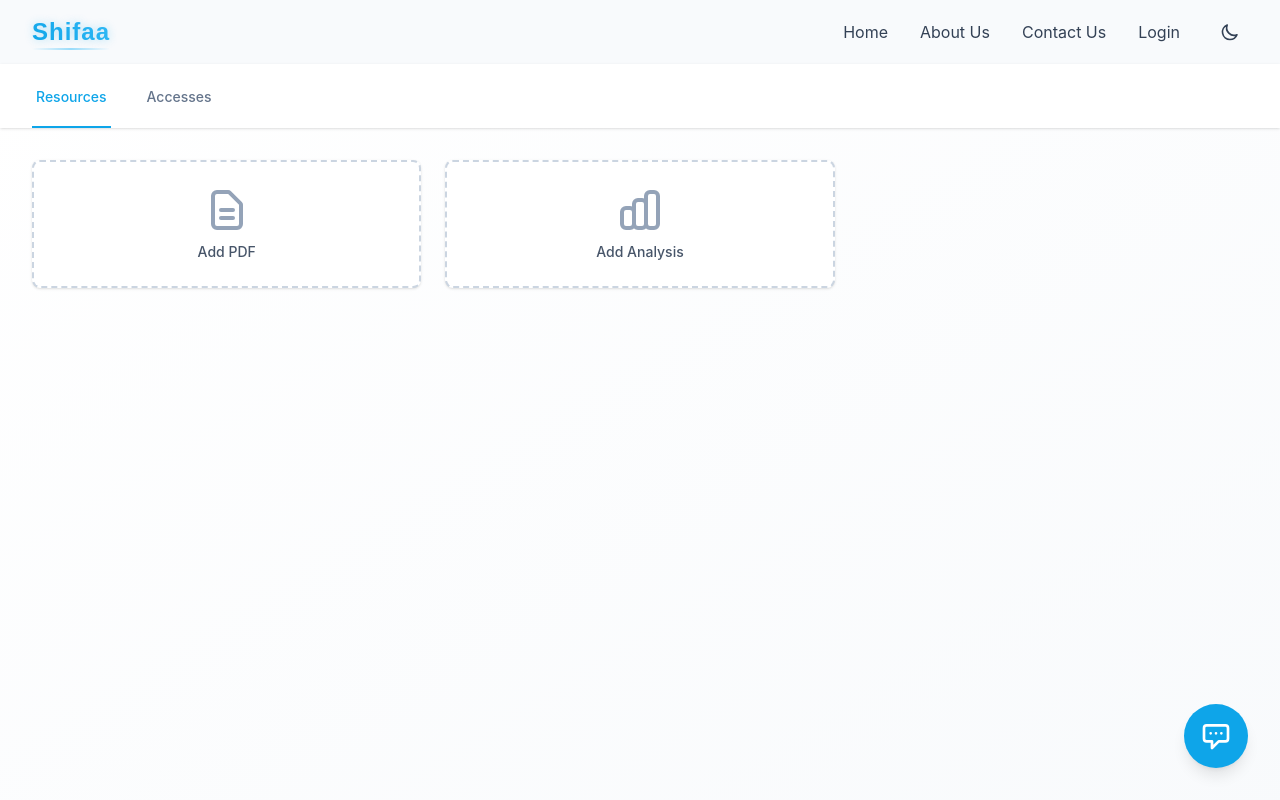
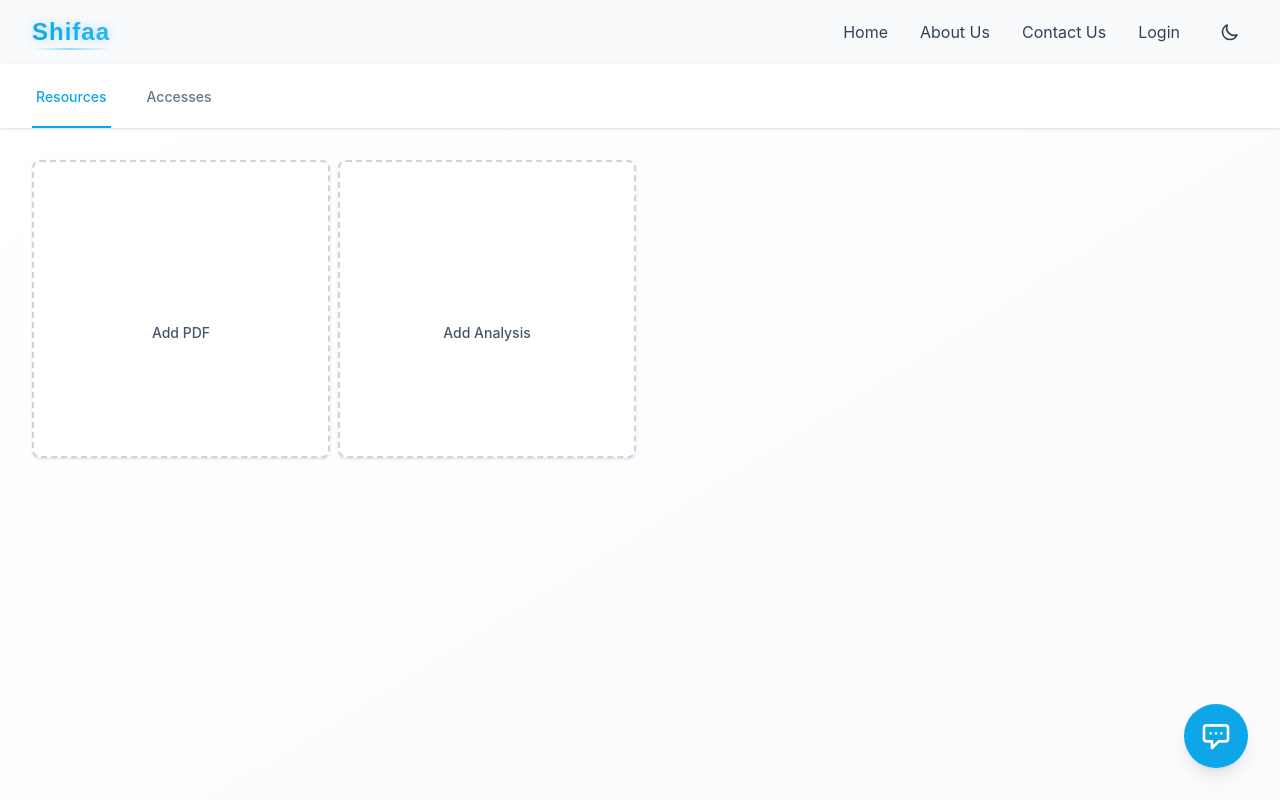
Before and after one commit to AbdessadekHM/shiffa-web, an Angular app: page /dashboard in a window 1280 px wide. Shown: the top 800 px of the page. Built offline with nearby package versions, Linux system fonts and the light colour scheme.

Commit message:
Refactor Dashboard UI

```diff
--- /dev/null
+++ b/src/app/components/add-card/add-card.component.html
@@ -0,0 +1,24 @@
+<button
+  class="group relative flex flex-col items-center justify-center p-4 bg-white rounded-lg shadow-sm hover:shadow-md transition-all duration-200 border-2 border-dashed border-neutral-300 hover:border-brand-500 hover:-translate-y-1 w-full aspect-square"
+  (click)="onCardClick()"
+>
+  <input
+    *ngIf="acceptFileType"
+    #fileInput
+    type="file"
+    [accept]="acceptFileType"
+    class="hidden"
+    (change)="onFileSelected($event)"
+  />
+  <svg
+    class="w-10 h-10 text-neutral-400 group-hover:text-brand-500 transition-colors duration-200"
+    fill="none"
+    stroke="currentColor"
+    viewBox="0 0 24 24"
+    [innerHTML]="iconPath"
+  >
+  </svg>
+  <span class="mt-2 text-sm font-medium text-neutral-600 group-hover:text-brand-500 transition-colors duration-200">
+    {{ title }}
+  </span>
+</button>
--- /dev/null
+++ b/src/app/components/add-card/add-card.component.ts
@@ -0,0 +1,36 @@
+import { Component, EventEmitter, Input, Output } from '@angular/core';
+import { CommonModule } from '@angular/common';
+
+@Component({
+  selector: 'app-add-card',
+  templateUrl: './add-card.component.html',
+
+  standalone: true,
+  imports: [CommonModule]
+})
+export class AddCardComponent {
+  @Input() title: string = '';
+  @Input() iconPath: string = '';
+  @Input() acceptFileType?: string;
+  @Output() action = new EventEmitter<File | void>();
+
+  onFileSelected(event: Event) {
+    if (!this.acceptFileType) return;
+
+    const input = event.target as HTMLInputElement;
+    if (input.files && input.files.length > 0) {
+      const file = input.files[0];
+      if (file.type === this.acceptFileType) {
+        this.action.emit(file);
+      } else {
+        alert(`Please select a ${this.acceptFileType.split('/')[1].toUpperCase()} file`);
+      }
+    }
+  }
+
+  onCardClick() {
+    if (!this.acceptFileType) {
+      this.action.emit();
+    }
+  }
+}
--- a/src/app/pages/dashboard/dashboard.component.html
+++ b/src/app/pages/dashboard/dashboard.component.html
@@ -33,50 +33,18 @@
   <div class="max-w-7xl mx-auto px-4 sm:px-6 lg:px-8 py-8">
     <!-- Resources Tab Content -->
     <div *ngIf="activeTab === 'resources'" class="space-y-6">
-      <div class="grid grid-cols-1 md:grid-cols-2 lg:grid-cols-3 gap-6">
-        <!-- Add PDF Button -->
-        <button
-          class="group relative flex flex-col items-center justify-center p-6 bg-white rounded-lg shadow-sm hover:shadow-md transition-all duration-200 border-2 border-dashed border-neutral-300 hover:border-brand-500 hover:-translate-y-1"
-        >
-          <svg
-            class="w-12 h-12 text-neutral-400 group-hover:text-brand-500 transition-colors duration-200"
-            fill="none"
-            stroke="currentColor"
-            viewBox="0 0 24 24"
-          >
-            <path
-              stroke-linecap="round"
-              stroke-linejoin="round"
-              stroke-width="2"
-              d="M9 12h6m-6 4h6m2 5H7a2 2 0 01-2-2V5a2 2 0 012-2h5.586a1 1 0 01.707.293l5.414 5.414a1 1 0 01.293.707V19a2 2 0 01-2 2z"
-            />
-          </svg>
-          <span class="mt-2 text-sm font-medium text-neutral-600 group-hover:text-brand-500 transition-colors duration-200">
-            Add PDF
-          </span>
-        </button>
-
-        <!-- Add Analysis Button -->
-        <button
-          class="group relative flex flex-col items-center justify-center p-6 bg-white rounded-lg shadow-sm hover:shadow-md transition-all duration-200 border-2 border-dashed border-neutral-300 hover:border-brand-500 hover:-translate-y-1"
-        >
-          <svg
-            class="w-12 h-12 text-neutral-400 group-hover:text-brand-500 transition-colors duration-200"
-            fill="none"
-            stroke="currentColor"
-            viewBox="0 0 24 24"
-          >
-            <path
-              stroke-linecap="round"
-              stroke-linejoin="round"
-              stroke-width="2"
-              d="M9 19v-6a2 2 0 00-2-2H5a2 2 0 00-2 2v6a2 2 0 002 2h2a2 2 0 002-2zm0 0V9a2 2 0 012-2h2a2 2 0 012 2v10m-6 0a2 2 0 002 2h2a2 2 0 002-2m0 0V5a2 2 0 012-2h2a2 2 0 012 2v14a2 2 0 01-2 2h-2a2 2 0 01-2-2z"
-            />
-          </svg>
-          <span class="mt-2 text-sm font-medium text-neutral-600 group-hover:text-brand-500 transition-colors duration-200">
-            Add Analysis
-          </span>
-        </button>
+      <div class="grid grid-cols-2 md:grid-cols-3 lg:grid-cols-4 gap-2">
+        <app-add-card
+          title="Add PDF"
+          [acceptFileType]="'application/pdf'"
+          [iconPath]="'M12 4v16m8-8H4'"
+          (action)="onPdfSelected($event)"
+        ></app-add-card>
+        <app-add-card
+          title="Add Analysis"
+          [iconPath]="'M12 4v16m8-8H4'"
+          (action)="onAnalysisRequested()"
+        ></app-add-card>
       </div>
     </div>
 
--- a/src/app/pages/dashboard/dashboard.component.ts
+++ b/src/app/pages/dashboard/dashboard.component.ts
@@ -1,11 +1,12 @@
 import { Component } from '@angular/core';
 import { CommonModule } from '@angular/common';
 import { RouterModule } from '@angular/router';
+import { AddCardComponent } from '../../components/add-card/add-card.component';
 
 @Component({
   selector: 'app-dashboard',
   standalone: true,
-  imports: [CommonModule, RouterModule],
+  imports: [CommonModule, RouterModule, AddCardComponent],
   templateUrl: './dashboard.component.html',
   styleUrl: './dashboard.component.css'
 })
@@ -20,4 +21,17 @@ export class DashboardComponent {
   toggleAssistant() {
     this.showAssistant = !this.showAssistant;
   }
+
+  onPdfSelected(file: File | void) {
+    // Handle PDF file upload
+    if(!file) return;
+    console.log('PDF selected:', file);
+    // TODO: Implement file upload logic
+  }
+
+  onAnalysisRequested() {
+    // Handle analysis request
+    console.log('Analysis requested');
+    // TODO: Implement analysis request logic
+  }
 }
```
